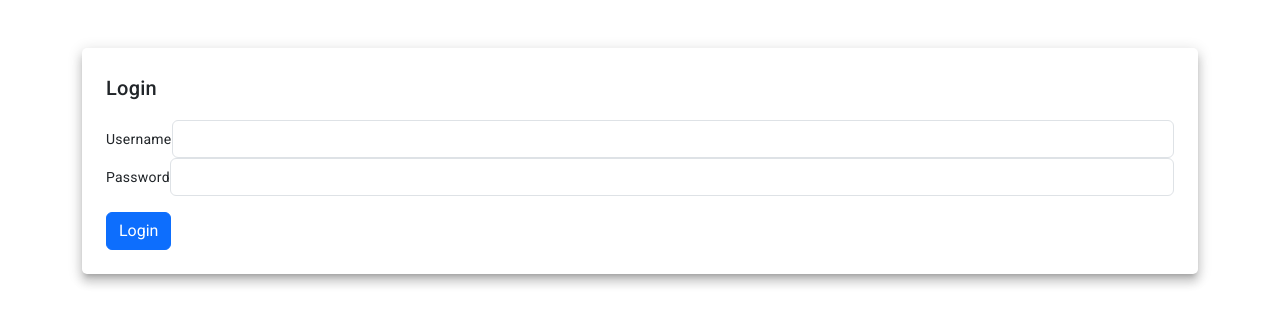
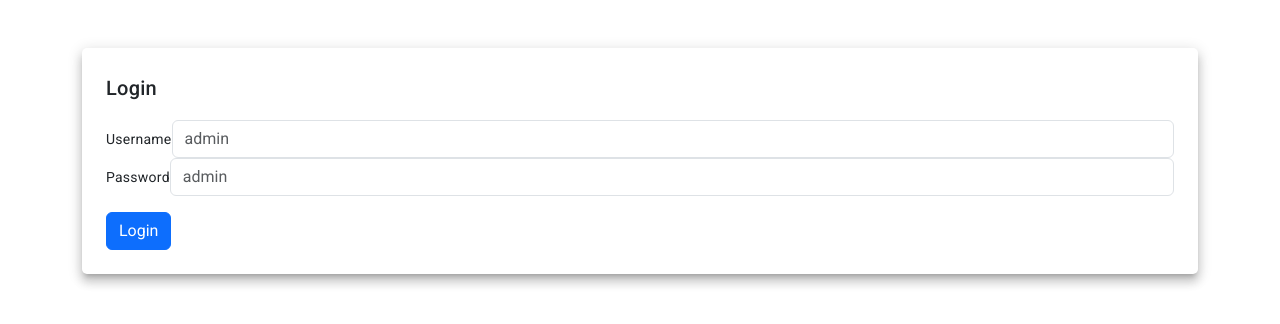
Before and after one commit to dedenkoesuma/Employe-Managment, an Angular app: page /login in a window 1280 px wide. Shown: the top 324 px of the page. Built offline with nearby package versions, Linux system fonts and the light colour scheme.

Commit message:
Update login.component.html

```diff
--- a/src/app/component/login/login.component.html
+++ b/src/app/component/login/login.component.html
@@ -3,11 +3,11 @@
     <h2>Login</h2>
     <div class="form-group">
       <label for="username">Username</label>
-      <input type="text" id="username" [(ngModel)]="username" name="username" class="form-control" required>
+      <input type="text" id="username" [(ngModel)]="username" name="username" class="form-control" placeholder="admin" required>
     </div>
     <div class="form-group">
       <label for="password">Password</label>
-      <input type="password" id="password" [(ngModel)]="password" name="password" class="form-control" required>
+      <input type="password" id="password" [(ngModel)]="password" name="password" class="form-control" placeholder="admin" required>
     </div>
     <button class="btn btn-primary mt-3" (click)="login()">Login</button>
   </div>
```
